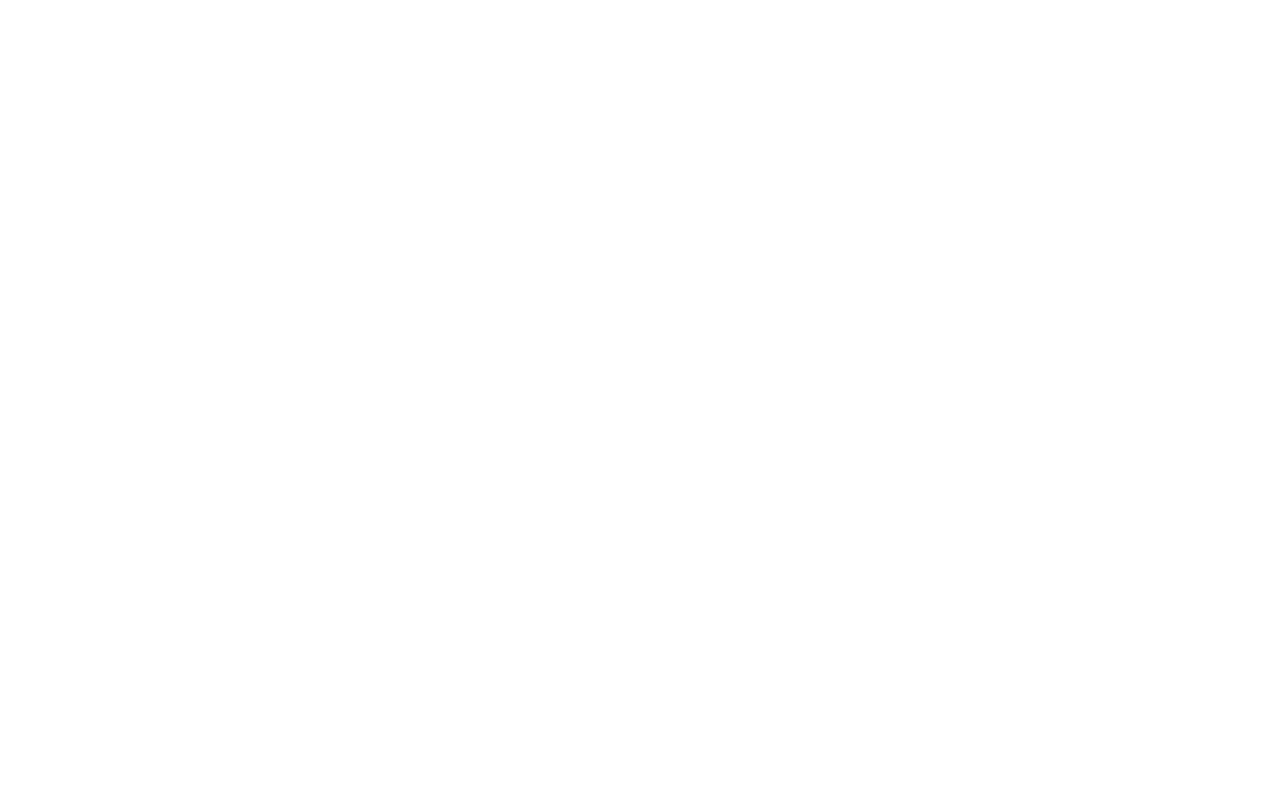
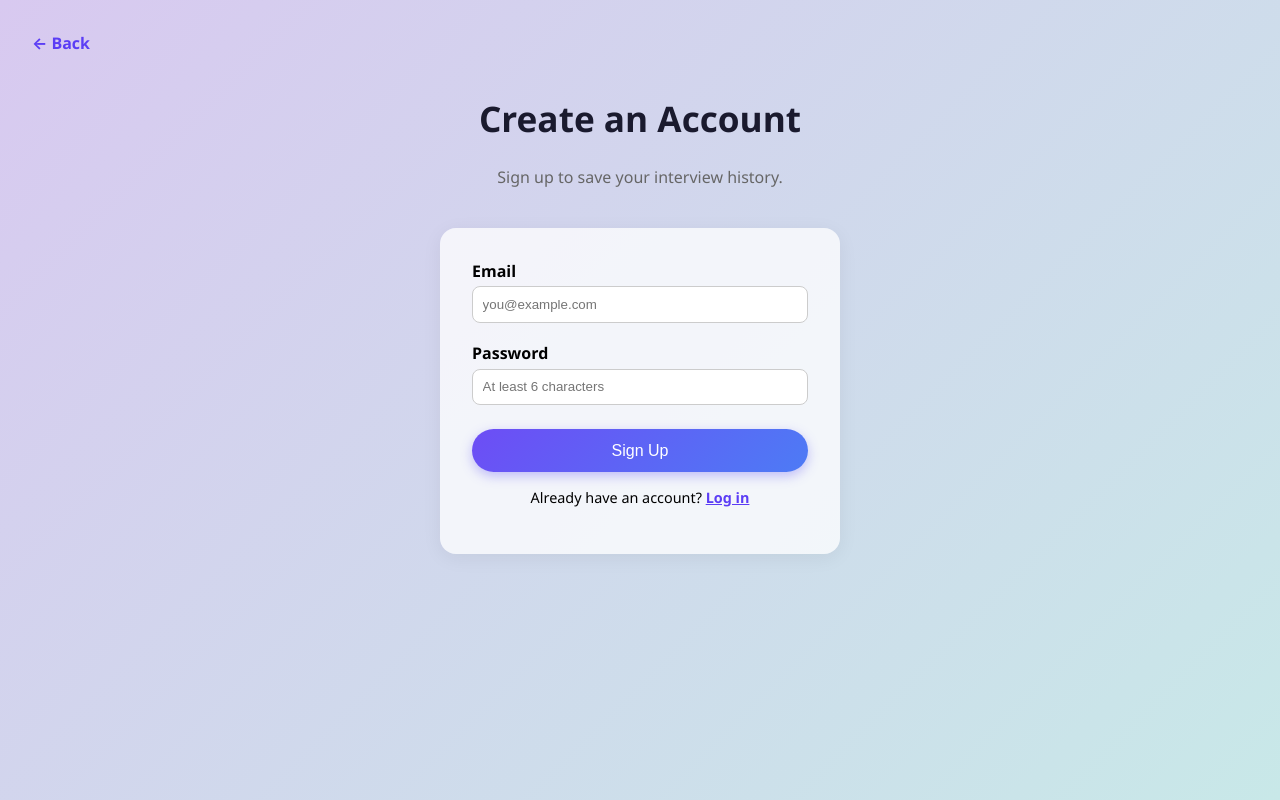
Before and after one commit to MSJawabreh/ai-interview-simulator, a React (Vite) app: page /register in a window 1280 px wide. Before the commit this address had no page. Built offline with nearby package versions, Linux system fonts and the light colour scheme.

Commit message:
Fix MyInterviewsPage crash by adding auth headers, add getAuthHeaders helper

```diff
--- a/src/App.jsx
+++ b/src/App.jsx
@@ -9,6 +9,7 @@
 import CVExplainerPage from './pages/CVExplainerPage'
 import CVPracticePage from './pages/CVPracticePage'
 import LoginPage from './pages/LoginPage'
+import RegisterPage from './pages/RegisterPage'
 
 function App() {
   return (
@@ -24,6 +25,7 @@
         <Route path="/cv-explainer" element={<CVExplainerPage />} />
         <Route path="/cv-practice" element={<CVPracticePage />} />
         <Route path="/login" element={<LoginPage />} />
+        <Route path="/register" element={<RegisterPage />} />
       </Routes>
     </BrowserRouter>
   )
--- a/src/auth.js
+++ b/src/auth.js
@@ -13,3 +13,8 @@
 export function isLoggedIn() {
   return !!getToken()
 }
+
+export function getAuthHeaders() {
+  const token = getToken()
+  return token ? { Authorization: `Bearer ${token}` } : {}
+}
--- a/src/pages/MyInterviewsPage.jsx
+++ b/src/pages/MyInterviewsPage.jsx
@@ -2,6 +2,7 @@
 import { useNavigate } from 'react-router-dom'
 import Layout from '../components/Layout'
 import { API_URL } from '../config'
+import { getAuthHeaders } from '../auth'
 
 function MyInterviewsPage() {
   const navigate = useNavigate()
@@ -10,9 +11,17 @@
   const [editValue, setEditValue] = useState('')
 
   useEffect(() => {
-    fetch(`${API_URL}/interviews`)
+    fetch(`${API_URL}/interviews`, {
+      headers: getAuthHeaders()
+    })
       .then((res) => res.json())
-      .then((data) => setInterviews(data))
+      .then((data) => {
+        if (Array.isArray(data)) {
+          setInterviews(data)
+        } else {
+          console.error('Failed to load interviews:', data.error)
+        }
+      })
       .catch((err) => console.error('Failed to load interviews:', err))
   }, [])
 
@@ -21,7 +30,10 @@
   )
 
   const handleDelete = (id) => {
-    fetch(`${API_URL}/interviews/${id}`, { method: 'DELETE' })
+    fetch(`${API_URL}/interviews/${id}`, {
+      method: 'DELETE',
+      headers: getAuthHeaders()
+    })
       .then(() => setInterviews(interviews.filter((interview) => interview.id !== id)))
       .catch((err) => console.error('Failed to delete interview:', err))
   }
@@ -39,7 +51,7 @@
 
     fetch(`${API_URL}/interviews/${id}`, {
       method: 'PATCH',
-    headers: { 'Content-Type': 'application/json' },
+      headers: { 'Content-Type': 'application/json', ...getAuthHeaders() },
       body: JSON.stringify({ role: editValue })
     })
       .then((res) => res.json())
@@ -55,7 +67,10 @@
 
   const handleClearAll = () => {
     Promise.all(interviews.map((interview) =>
-      fetch(`${API_URL}/interviews/${interview.id}`, { method: 'DELETE' })
+      fetch(`${API_URL}/interviews/${interview.id}`, {
+        method: 'DELETE',
+        headers: getAuthHeaders()
+      })
     )).then(() => setInterviews([]))
   }
 
--- /dev/null
+++ b/src/pages/RegisterPage.jsx
@@ -0,0 +1,115 @@
+import { useState, useEffect } from 'react'
+import { useNavigate, Link } from 'react-router-dom'
+import FocusedLayout from '../components/FocusedLayout'
+import { API_URL } from '../config'
+import { saveToken, isLoggedIn } from '../auth'
+
+function RegisterPage() {
+const navigate = useNavigate()
+const [email, setEmail] = useState('')
+const [password, setPassword] = useState('')
+const [errorMessage, setErrorMessage] = useState('')
+const [isLoading, setIsLoading] = useState(false)
+
+useEffect(() => {
+	if (isLoggedIn()) {
+		navigate('/')
+	}
+}, [])
+
+const handleRegister = async () => {
+	setIsLoading(true)
+	setErrorMessage('')
+
+	try {
+		const response = await fetch(`${API_URL}/register`, {
+			method: 'POST',
+			headers: { 'Content-Type': 'application/json' },
+			body: JSON.stringify({ email, password })
+		})
+
+		const data = await response.json()
+
+		if (!response.ok) {
+			throw new Error(data.error || 'Failed to register')
+		}
+
+		saveToken(data.token)
+		navigate('/')
+	} catch (err) {
+		setErrorMessage(err.message)
+	} finally {
+		setIsLoading(false)
+	}
+}
+
+return (
+	<FocusedLayout backTo="/">
+		<div style={{
+			display: 'flex',
+			flexDirection: 'column',
+			alignItems: 'center',
+			textAlign: 'center'
+		}}>
+			<h1 style={{ color: '#1a1a2e', fontSize: '2.2rem', marginBottom: '0.5rem' }}>Create an Account</h1>
+			<p style={{ color: '#666' }}>Sign up to save your interview history.</p>
+
+			{errorMessage && <p style={{ color: '#c0392b' }}>{errorMessage}</p>}
+
+			<div style={{
+				backgroundColor: 'rgba(255,255,255,0.75)',
+				borderRadius: '1rem',
+				padding: '2rem',
+				maxWidth: '400px',
+				width: '100%',
+				marginTop: '1.5rem',
+				textAlign: 'left',
+				boxShadow: '0 4px 20px rgba(0,0,0,0.06)',
+				boxSizing: 'border-box'
+			}}>
+				<label style={{ fontWeight: 'bold', display: 'block', marginBottom: '0.3rem' }}>Email</label>
+				<input
+					type="email"
+					value={email}
+					onChange={(e) => setEmail(e.target.value)}
+					placeholder="you@example.com"
+					style={{ width: '100%', padding: '0.6rem', borderRadius: '0.5rem', border: '1px solid #ccc', marginBottom: '1.2rem', boxSizing: 'border-box' }}
+				/>
+
+				<label style={{ fontWeight: 'bold', display: 'block', marginBottom: '0.3rem' }}>Password</label>
+				<input
+					type="password"
+					value={password}
+					onChange={(e) => setPassword(e.target.value)}
+					placeholder="At least 6 characters"
+					style={{ width: '100%', padding: '0.6rem', borderRadius: '0.5rem', border: '1px solid #ccc', marginBottom: '1.5rem', boxSizing: 'border-box' }}
+				/>
+
+				<button
+					onClick={handleRegister}
+					disabled={isLoading}
+					style={{
+						width: '100%',
+						background: 'linear-gradient(135deg, #6d4df5, #4d7bf5)',
+						color: 'white',
+						border: 'none',
+						padding: '0.8rem',
+						borderRadius: '999px',
+						fontSize: '1rem',
+						cursor: 'pointer',
+						boxShadow: '0 4px 12px rgba(93,80,245,0.35)'
+					}}
+				>
+					{isLoading ? 'Creating account...' : 'Sign Up'}
+				</button>
+
+				<p style={{ textAlign: 'center', marginTop: '1rem', fontSize: '0.9rem' }}>
+					Already have an account? <Link to="/login" style={{ color: '#5b3df5', fontWeight: 'bold' }}>Log in</Link>
+				</p>
+			</div>
+		</div>
+	</FocusedLayout>
+)
+}
+
+export default RegisterPage
```
Lines whose indentation alone changed are shown as unchanged.
